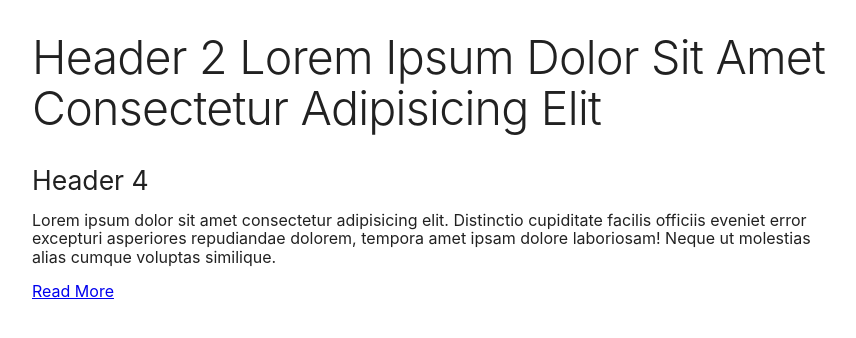
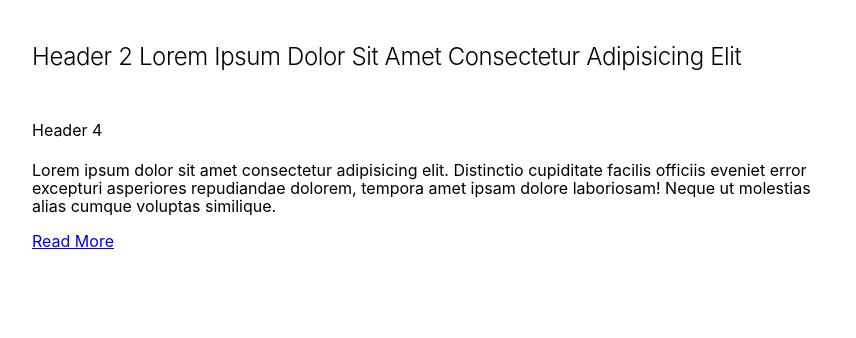
Before and after one commit to Brolik/Leverage, a website: page examples/bodyCopy.html in a window 1280 px wide. Shown: the whole page, without its empty margins (208-1064 px from the left). Drawn offline with nearby package versions, Linux system fonts and the light colour scheme; files that its build step writes are made by us from their sources.

Commit message:
some bugs

```diff
--- a/_index.scss
+++ b/_index.scss
@@ -4,3 +4,4 @@
 //  t-* : typograpy
 //  u-* : utility
 @forward 'sass';
+@forward 'sass/utility';
--- a/sass/_index.scss
+++ b/sass/_index.scss
@@ -1,4 +1,6 @@
 @forward 'components';
 @forward 'core';
 @forward 'layout';
-@forward 'utility';
+// @forward 'utility';
+
+$colors: () !default;
--- a/sass/components/_body-copy.scss
+++ b/sass/components/_body-copy.scss
@@ -1,3 +1,5 @@
 @mixin body-copy() {
-  @content;
+  .body-copy {
+    @content;
+  }
 }
--- a/sass/components/_boxed-side.scss
+++ b/sass/components/_boxed-side.scss
@@ -1,46 +1,46 @@
-@use '../utility' as lv;
+// @forward '../utility';
 
-@mixin boxed-side() {
-  .boxed-side {
-    display:grid;
-    grid-row-gap: 2rem;
-    grid-template-areas:
-      "image"
-      "content";
-    grid-template-columns: auto;
-    margin-bottom:2rem;
+// @mixin boxed-side() {
+//   .boxed-side {
+//     display:grid;
+//     grid-row-gap: 2rem;
+//     grid-template-areas:
+//       "image"
+//       "content";
+//     grid-template-columns: auto;
+//     margin-bottom:2rem;
 
-    @media screen and (min-width:680px) {
-      grid-column-gap: 4rem;
-      grid-row-gap: 6rem;
-      grid-template-areas: "content image";
-      grid-template-columns: repeat(2, 1fr);
-      margin-bottom:5rem;
+//     @media screen and (min-width:680px) {
+//       grid-column-gap: 4rem;
+//       grid-row-gap: 6rem;
+//       grid-template-areas: "content image";
+//       grid-template-columns: repeat(2, 1fr);
+//       margin-bottom:5rem;
 
-      &:nth-child(even) {
-        grid-template-areas: "image content";
-      }
-    }
+//       &:nth-child(even) {
+//         grid-template-areas: "image content";
+//       }
+//     }
 
-    @include lv.e('content') {
-      align-self:center;
-      grid-area: content;
-      justify-self: center;
+//     @include lv.e('content') {
+//       align-self:center;
+//       grid-area: content;
+//       justify-self: center;
 
-      display: grid;
-      grid-template-columns: auto;
-      grid-template-rows: auto;
-    }
+//       display: grid;
+//       grid-template-columns: auto;
+//       grid-template-rows: auto;
+//     }
 
-    @include lv.e('image') {
-      grid-area: image;
+//     @include lv.e('image') {
+//       grid-area: image;
 
-      img {
-        height: auto;
-        width:100%;
-      }
-    }
+//       img {
+//         height: auto;
+//         width:100%;
+//       }
+//     }
 
-    @content;
-  }
-}
+//     @content;
+//   }
+// }
--- a/sass/components/_index.scss
+++ b/sass/components/_index.scss
@@ -1,3 +1,4 @@
 @forward 'body-copy';
 @forward 'boxed-side';
 @forward 'card';
+@forward 'intro-copy';
--- /dev/null
+++ b/sass/components/_intro-copy.scss
@@ -0,0 +1,5 @@
+@mixin intro-copy() {
+  .intro-copy {
+    @content;
+  }
+}
--- a/sass/core/_typography.scss
+++ b/sass/core/_typography.scss
@@ -2,7 +2,8 @@
 @use 'sass:map';
 @use 'sass:meta';
 @use 'sass:list';
-@use '../utility/' as fn;
+// @use '../utility/' as fn;
+@forward '../utility';
 
 
 $emphasis-high: .87 !default;
@@ -110,7 +111,7 @@ $headers: (
   -moz-osx-font-smoothing: grayscale;
   -webkit-text-size-adjusted: 100%; // Prevent font-size adjustments on orientation changes
   -ms-text-size-adjusted:100%;
-  color: rgba(fn.color('black'), $emphasis-high);
+  // color: rgba(fn.color('black'), $emphasis-high);
 }
 
 @mixin bold() {
@@ -118,7 +119,7 @@ $headers: (
 }
 
 @mixin headings() {
-  color: rgba(fn.color('black'), $emphasis-high);
+  // color: rgba(fn.color('black'), $emphasis-high);
   font-family: $headers-font-family;
   text-transform: $headers-text-transform;
   margin:$headers-margin-gap 0;
@@ -132,9 +133,9 @@ $headers: (
       #{$attribute}: letter-spacing($value);
     } @else if($attribute == 'font-size') {
       @if (meta.type-of($value) == 'map') {
-        @include fn.rfs(map.get($value, min), map.get($value, max));
+        // @include fn.rfs(map.get($value, min), map.get($value, max));
       } @else {
-        @include fn.rfs(1rem, $value);
+        // @include fn.rfs(1rem, $value);
       }
     } @else {
       #{$attribute}: $value;
--- a/sass/leverage.scss
+++ /dev/null
@@ -1,10 +0,0 @@
-$background-color: green !default;
-
-$colors: (
-  'primary':  orange
-) !default;
-
-body {
-  background-color: $background-color;
-  color:white;
-}
```
Also changed, not shown: examples/introCopy.html (added, +14 -0 lines), 1 other file.
